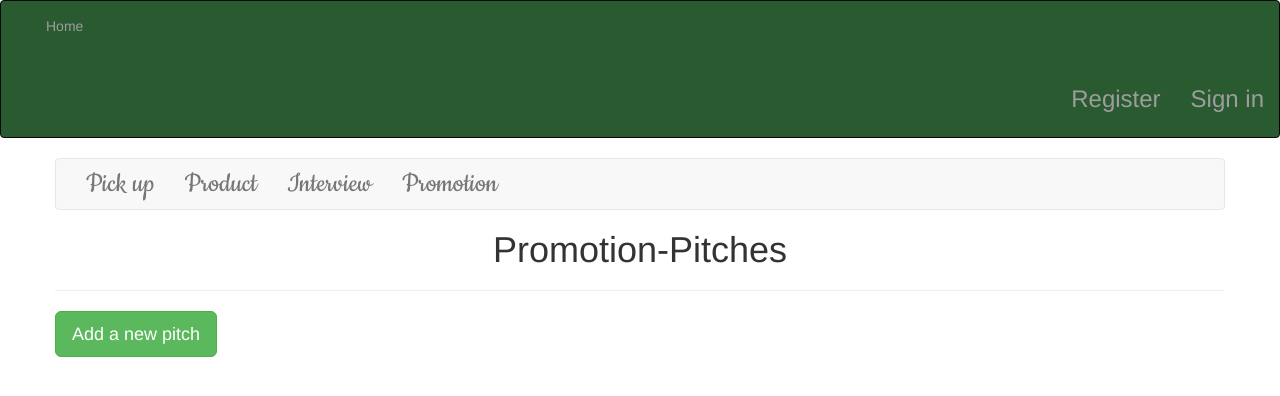
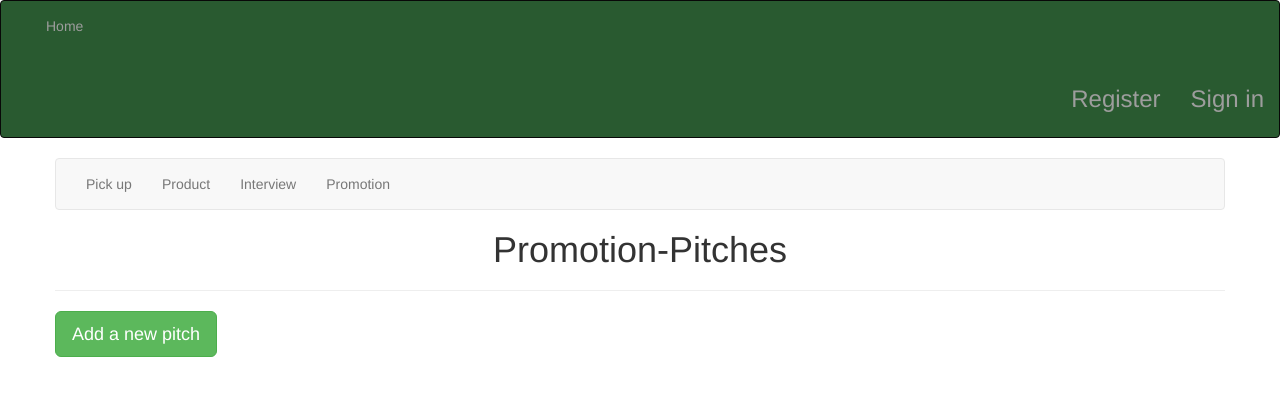
Before and after one commit to Rickyngotho/pitch, a Flask app: page /promotion in a window 1280 px wide. Shown: the top 396 px of the page. Run offline with Flask 2, Linux system fonts and the light colour scheme; data that the repository does not hold is empty; some libraries are stand-ins or nearby versions.

Commit message:
update on html

```diff
--- a/app/templates/promotion.html
+++ b/app/templates/promotion.html
@@ -1,4 +1,3 @@
-<link href="https://fonts.googleapis.com/css?family=Cookie" rel="stylesheet">
 {% extends 'base.html'%}
 {% import "bootstrap/wtf.html" as wtf %}
 {% block content %}
@@ -57,11 +56,5 @@
 
 
 </div>
-<style>
-        #pro{
-            font-family: 'Cookie', cursive;
-            font-size: 30px;
-        }
-        </style>
 
 {% endblock%}
```
